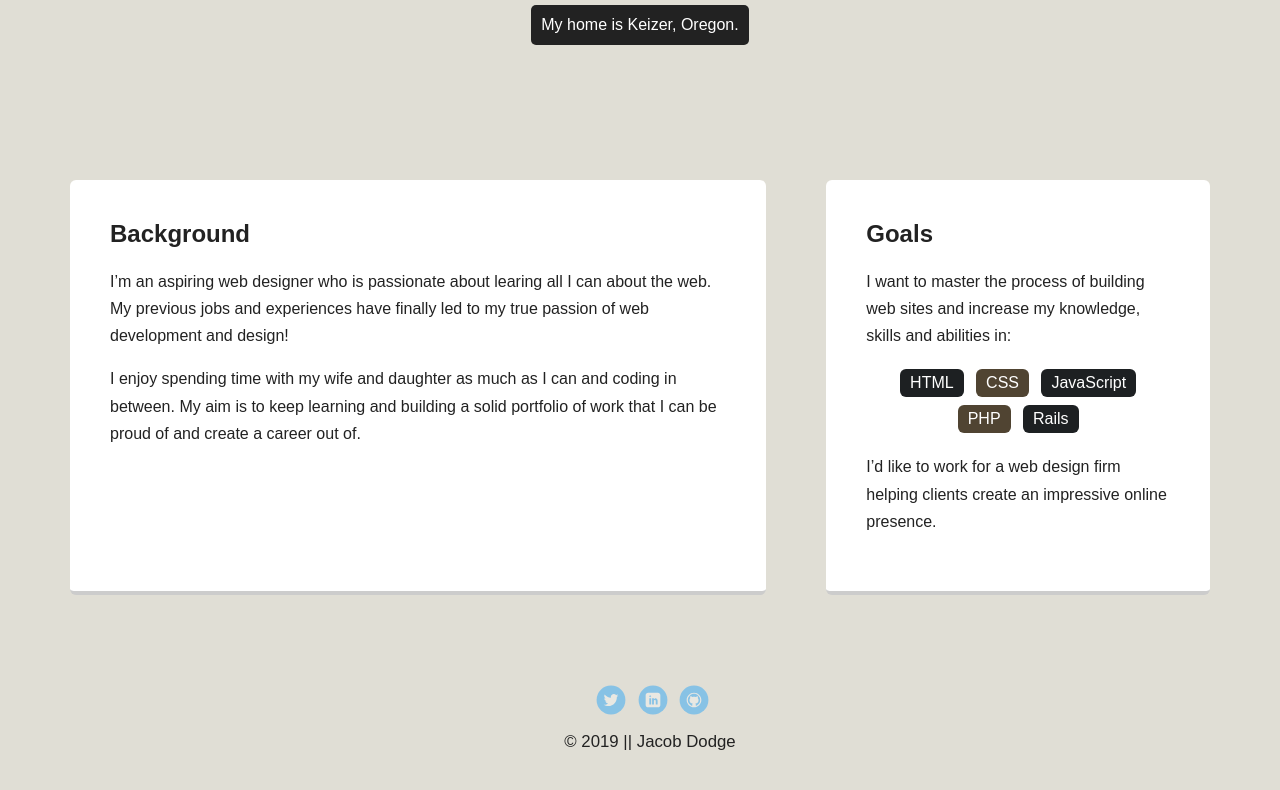
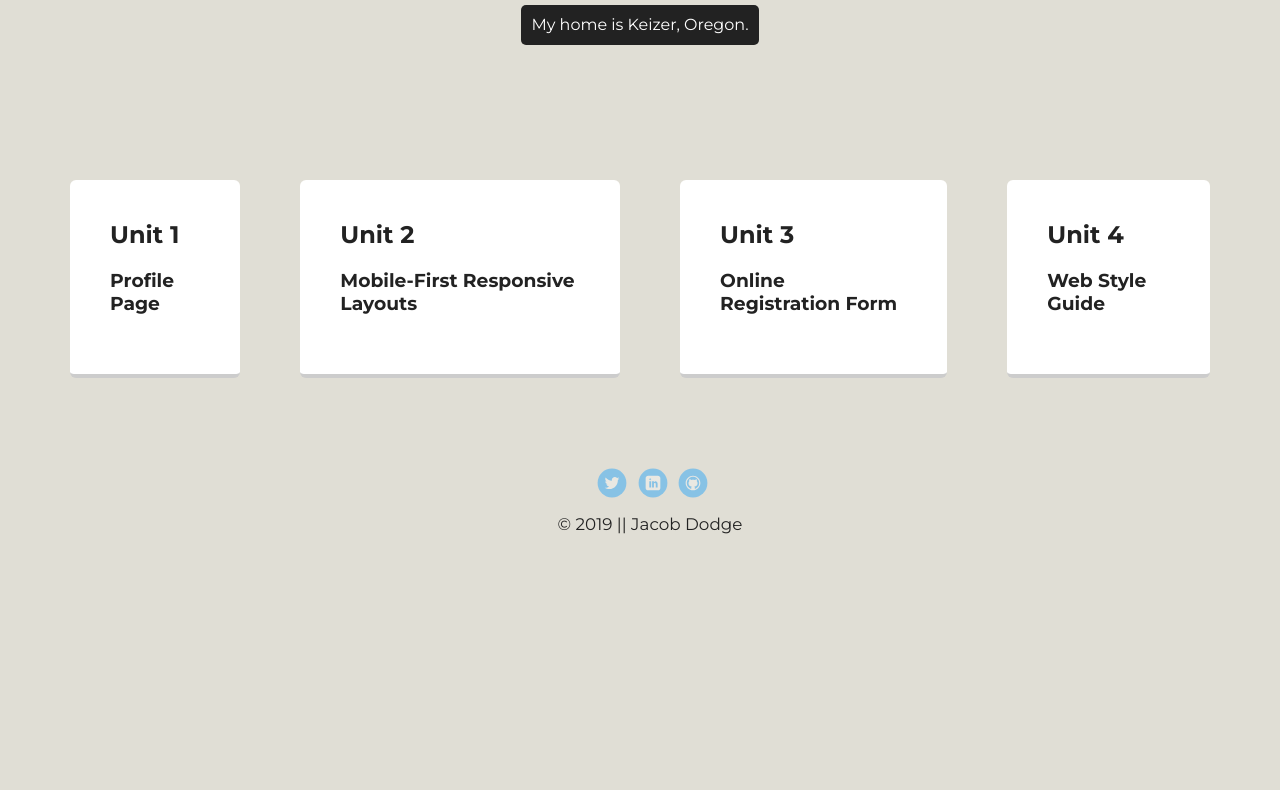
Before and after one commit to JacobDodge/Tech-Degree-Project-1, a plain HTML site: page portfolio_update_v1/portfolio.html in a window 1280 px wide. Shown: the part 340-1130 px from the top of the page. After the commit the page ends 971 px from the top, so only its background shows below. Drawn offline with Linux system fonts and the light colour scheme; a web font is replaced by a local one.

Commit message:
renamed an html page and copied previous pages code to start the new page. changed main page image

```diff
--- a/portfolio_update_v1/experience.html
+++ b/portfolio_update_v1/portfolio.html
@@ -5,14 +5,14 @@
   <title>Jacob Dodge's Experience</title>
   <meta name="viewport" content="width=device-width, initial-scale=1.0">
   <link rel="stylesheet" href="styles.css">
-  <link href="https://fonts.googleapis.com/css?family=Muli%7CRoboto:400,300,500,700,900" rel="stylesheet"></head>
+  <link href="https://fonts.googleapis.com/css?family=Montserrat:400,500,700,900|Roboto+Slab&display=swap" rel="stylesheet"></head>
   <body>
 
     <div class="main-nav">
         <ul class="nav">
           <li class="name">Jacob Dodge</li>
           <li><a href="index.html">About</a></li>
-          <li><a href="experience.html">Experience</a></li>
+          <li><a href="portfolio.html">Portfolio</a></li>
           <li><a href="blog.html">Blog</a></li>
         </ul>
     </div>
@@ -25,23 +25,28 @@
 
     <main class="flex">
       <div class="card">
-        <h2>Background</h2>
-        <p>I’m an aspiring web designer who is passionate about learing all I can about the web. My previous jobs and experiences have finally led to my true passion of web development and design!</p>
-        <p>I enjoy spending time with my wife and daughter as much as I can and coding in between. My aim is to keep learning and building a solid portfolio of work that I can be proud of and create a career out of.</p>
+        <h2>Unit 1</h2>
+        <h3>Profile Page</h3>
+
       </div>
 
       <div class="card">
-        <h2>Goals</h2>
-        <p>I want to master the process of building web sites and increase my knowledge, skills and abilities in:</p>
-        <ul class="skills">
-          <li>HTML</li>
-          <li>CSS</li>
-          <li>JavaScript</li>
-          <li>PHP</li>
-          <li>Rails</li>
-        </ul>
-        <p>I’d like to work for a web design firm helping clients create an impressive online presence.</p>
+        <h2>Unit 2</h2>
+        <h3>Mobile-First Responsive Layouts</h3>
+
       </div>
+
+      <div class="card">
+          <h2>Unit 3</h2>
+          <h3>Online Registration Form</h3>
+
+        </div>
+
+        <div class="card">
+            <h2>Unit 4</h2>
+            <h3>Web Style Guide</h3>
+
+          </div>
 
     </main>
     <footer>
--- a/portfolio_update_v1/styles.css
+++ b/portfolio_update_v1/styles.css
@@ -98,7 +98,7 @@ header .profile-image:hover {
 .card {
   margin: 30px;
   padding: 20px 40px 40px;
-  max-width: 800px;
+  max-width: 900px;
   text-align: left;
   background: #fff;
   border-bottom: 4px solid #ccc;
```
Also changed, not shown: portfolio_update_v1/blog.html (+1 -1 lines), portfolio_update_v1/index.html (+2 -2 lines), portfolio_update_v1/images/casual_img.jpg (added).
